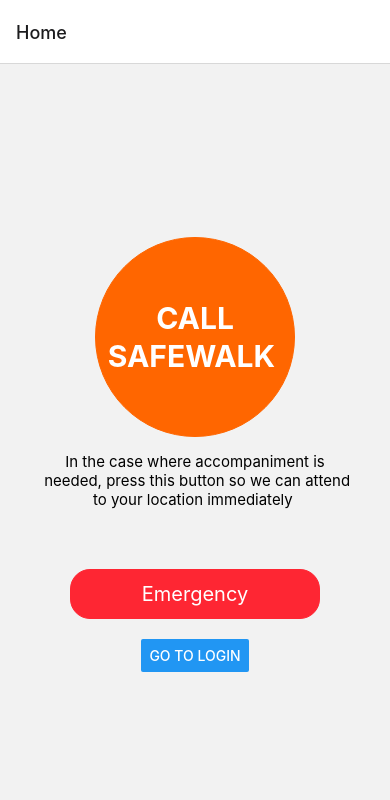
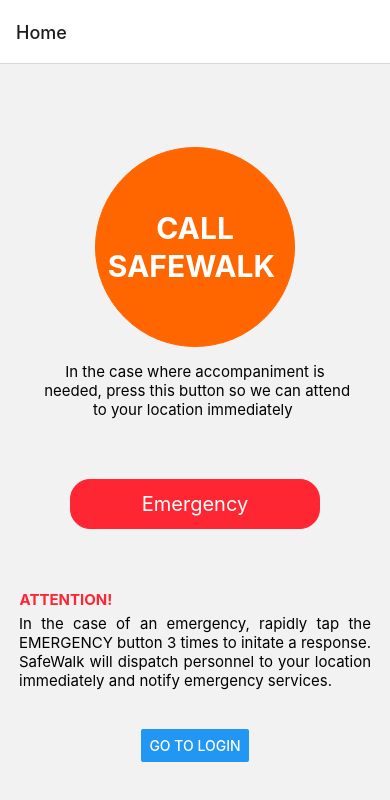
Before and after one commit to UBCSmartCity/UBC-Safewalk-App, a React Native app in the folder Frontend/: screen /Home in a window 390 px wide. Shown: the top 800 px of the page. Built offline with nearby package versions, Linux system fonts and the light colour scheme.

Commit message:
updated text

```diff
--- a/Frontend/home.js
+++ b/Frontend/home.js
@@ -51,6 +51,13 @@ function HomeScreen({ navigation }) {
             <Text style = {{ color: '#FFF', fontSize: 20, marginTop: 0}}>  Emergency  </Text>
             </TouchableOpacity>
 
+            <View style={{borderWidth:'1.5', paddingBottom: 5, paddingTop: 10, paddingLeft: 5, paddingRight: 5, borderRadius: '10', margin:10, marginTop:50 }}>
+            <Text style={styles.text3}> ATTENTION! </Text>
+            <Text style={styles.paragraph}>
+            {`In the case of an emergency, rapidly tap the EMERGENCY button 3 times to initate a response. SafeWalk will dispatch personnel to your location immediately and notify emergency services.`}
+            </Text>
+            </View>
+
         <View style = {{marginTop: 20}}>
         <Button title="Go to Login" onPress={() => navigation.navigate('Login')} />
         </View>
@@ -58,4 +65,25 @@ function HomeScreen({ navigation }) {
     );
 }
 
+const styles = StyleSheet.create({
+  container: {
+    flex: 1,
+  },
+
+  text3:
+  {
+    color: '#FE2633',
+    fontSize: 15,
+    fontWeight: 'bold',
+    alignItems: 'left',
+    margin: 1
+  },
+  paragraph: {
+    margin: 4,
+    fontSize: 15,
+    textAlign: 'justify',
+  }
+});
+
+
 export default HomeScreen;
```
